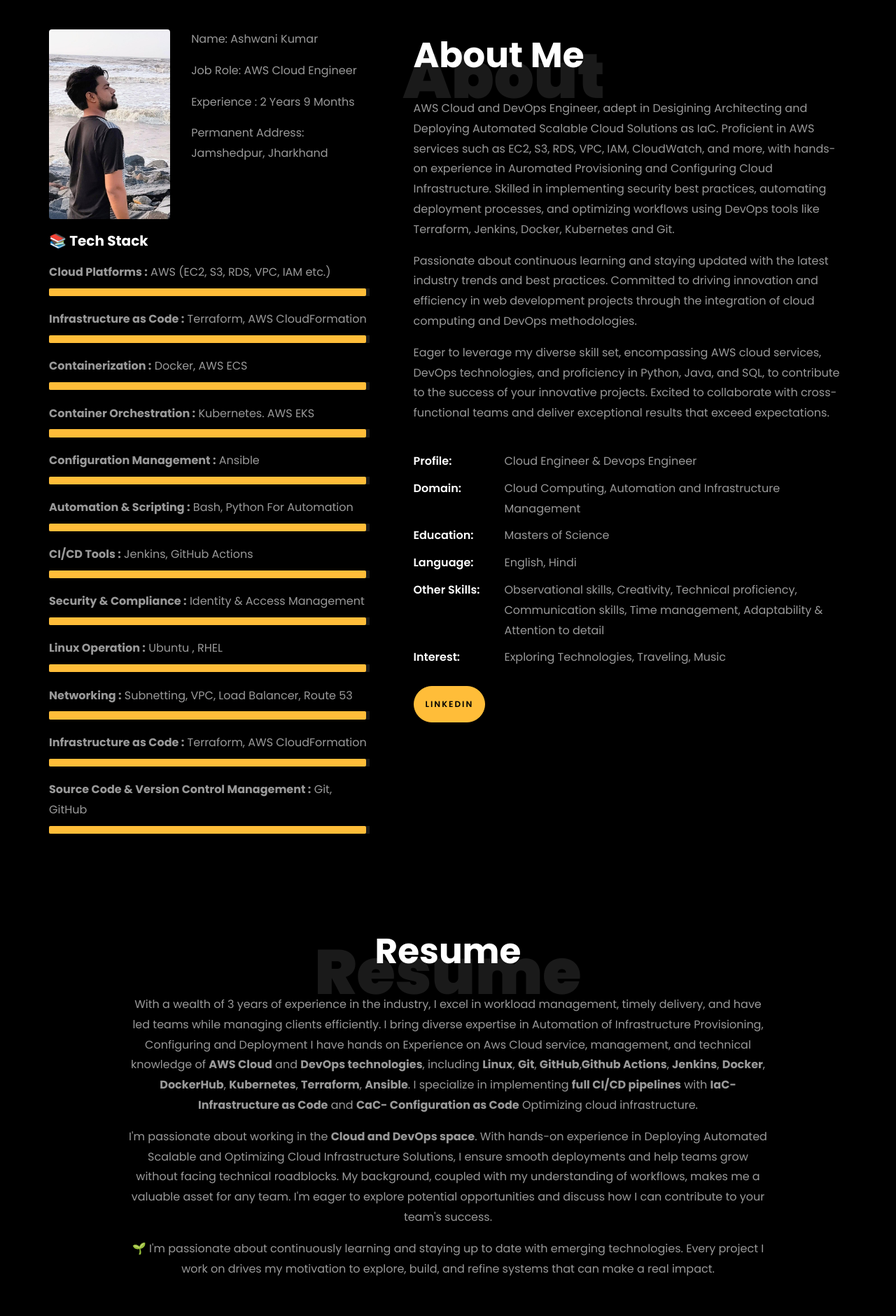
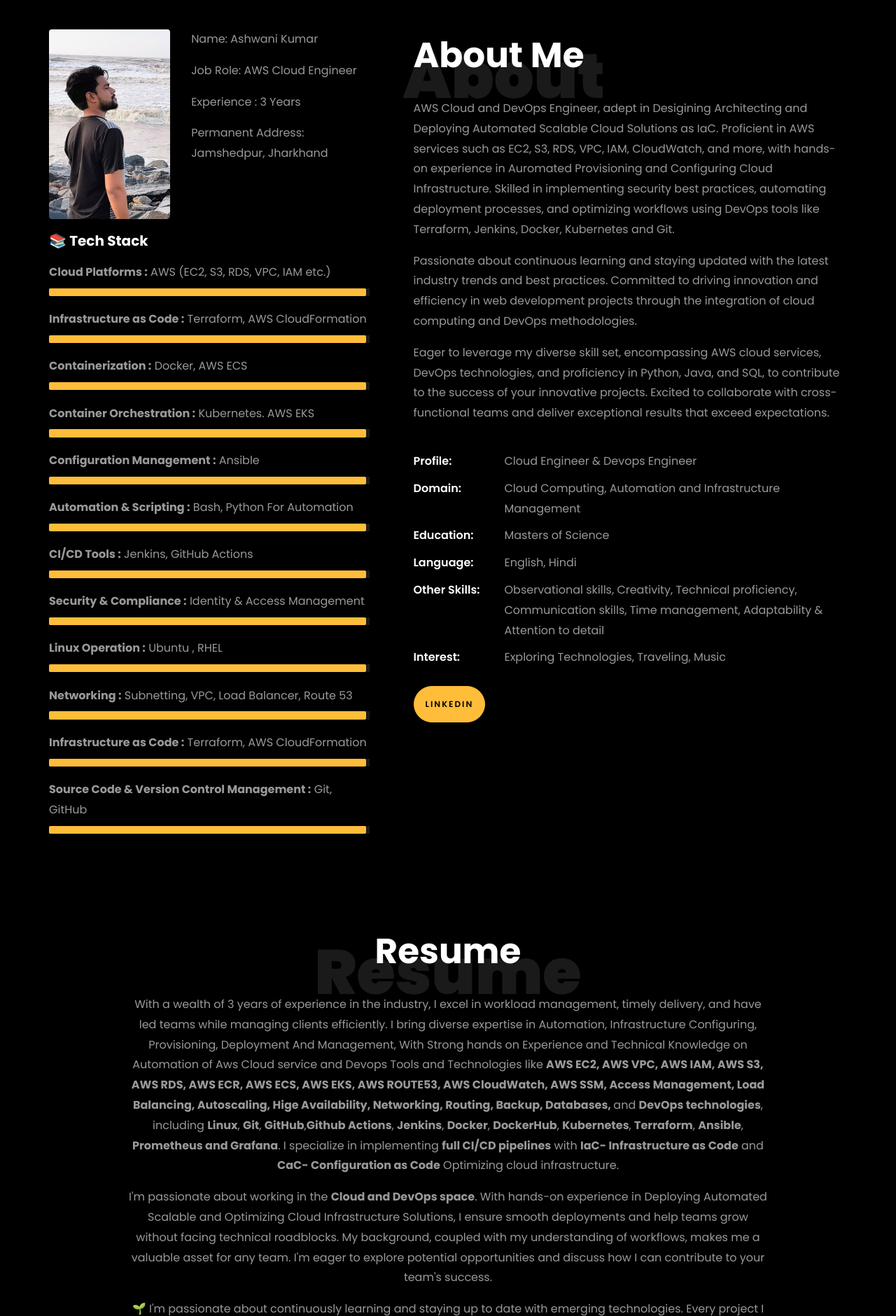
Before and after one commit to TheMannu/Portfolio, a plain HTML site: page index.html in a window 1280 px wide. Shown: the part 820-2700 px from the top of the page at 70% size. Drawn offline with Linux system fonts and the light colour scheme; files whose address does not match are found by name.

Commit message:
Resume Updated with more technologies

```diff
--- a/index.html
+++ b/index.html
@@ -244,7 +244,7 @@
                           </span>
                           <span>AWS Cloud Engineer</span></p>
                         <p>
-                           <span class="title-s">Experience : </span> <span>2 Years 9 Months</span></p> <p>
+                           <span class="title-s">Experience : </span> <span>3 Years</span></p> <p>
                           <span class="title-s">Permanent Address:
                           </span>
                           <span>Jamshedpur, Jharkhand</span></p>
@@ -396,7 +396,7 @@
             <h2 class="mb-4">Resume</h2>
             <div>
               <p>
-                With a wealth of 3 years of experience in the industry, I excel in workload management, timely delivery, and have led teams while managing clients efficiently. I bring diverse expertise in Automation of Infrastructure Provisioning, Configuring and Deployment I have hands on Experience on Aws Cloud service, management, and technical knowledge of <strong>AWS Cloud</strong> and <strong>DevOps technologies</strong>, including <strong>Linux</strong>, <strong>Git</strong>, <strong>GitHub</strong>,<strong>Github Actions</strong>, <strong>Jenkins</strong>, <strong>Docker</strong>, <strong>DockerHub</strong>, <strong>Kubernetes</strong>, <strong>Terraform</strong>, <strong>Ansible</strong>. I specialize in implementing <strong>full CI/CD pipelines</strong> with <strong>IaC- Infrastructure as Code</strong> and <strong>CaC- Configuration as Code</strong> Optimizing cloud infrastructure.
+                With a wealth of 3 years of experience in the industry, I excel in workload management, timely delivery, and have led teams while managing clients efficiently. I bring diverse expertise in Automation, Infrastructure Configuring, Provisioning, Deployment And Management, With Strong hands on Experience and Technical Knowledge on Automation of Aws Cloud service and Devops Tools and Technologies like <strong>AWS EC2, AWS VPC, AWS IAM, AWS S3, AWS RDS, AWS ECR, AWS ECS, AWS EKS, AWS ROUTE53, AWS CloudWatch, AWS SSM, Access Management, Load Balancing, Autoscaling, Hige Availability, Networking, Routing, Backup, Databases,  </strong> and <strong>DevOps technologies</strong>, including <strong>Linux</strong>, <strong>Git</strong>, <strong>GitHub</strong>,<strong>Github Actions</strong>, <strong>Jenkins</strong>, <strong>Docker</strong>, <strong>DockerHub</strong>, <strong>Kubernetes</strong>, <strong>Terraform</strong>, <strong>Ansible</strong>, <strong>Prometheus and Grafana</strong>. I specialize in implementing <strong>full CI/CD pipelines</strong> with <strong>IaC- Infrastructure as Code</strong> and <strong>CaC- Configuration as Code</strong> Optimizing cloud infrastructure.
               </p>
               <p>
                 I'm passionate about working in the <strong>Cloud and DevOps space</strong>. With hands-on experience in Deploying Automated Scalable and Optimizing Cloud Infrastructure Solutions, I ensure smooth deployments and help teams grow without facing technical roadblocks. My background, coupled with my understanding of workflows, makes me a valuable asset for any team. I'm eager to explore potential opportunities and discuss how I can contribute to your team's success.
```
